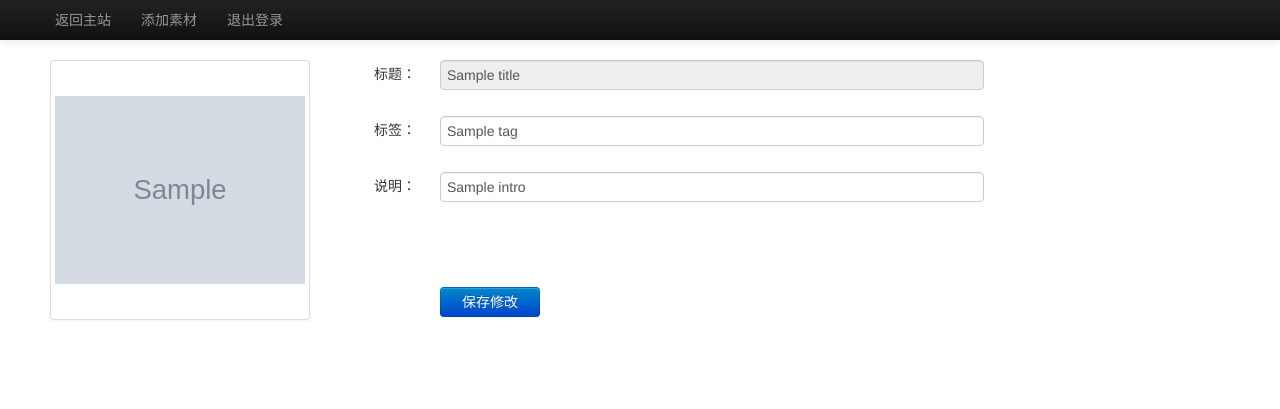
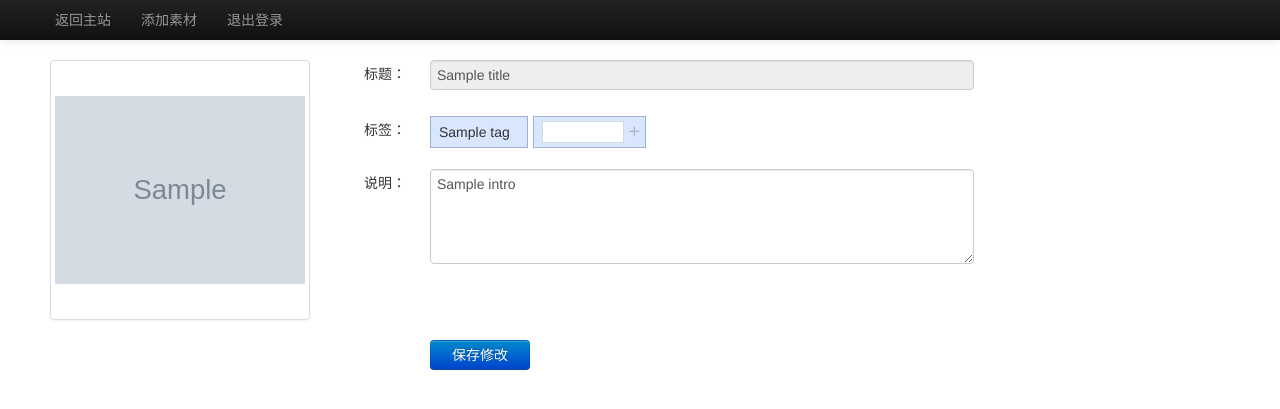
Before and after one commit to phxsuns/sc, a CodeIgniter app: template application/views/admin-edit.php in a window 1280 px wide. Shown: the top 409 px of the page. Run offline with CodeIgniter, Linux system fonts and the light colour scheme; the template is opened without the code that fills it: most values are stand-ins (such as "Sample title", 1, 10 or a date in 2020); grey boxes marked "Sample" are stand-in pictures.

Commit message:
修正添加词条交互

```diff
--- a/application/views/admin-edit.php
+++ b/application/views/admin-edit.php
@@ -28,15 +28,17 @@
 				</div>
 				<div class="edit-row">
 					<label class="edit-label" for="inputTags">标签：</label>
-					<div class="edit-control"><input type="text" id="inputTags" class="input-xxlarge" value="<?=$tag ?>"></div>
+					<div class="edit-control">
+						<input type="text" id="inputTags" class="input-xxlarge h-tags" value="<?=$tag ?>">
+					</div>
 				</div>
 				<div class="edit-row">
 					<label class="edit-label" for="inputIntro">说明：</label>
-					<div class="edit-control"><input type="text" id="inputIntro" class="input-xxlarge" value="<?=$intro ?>"></div>
+					<div class="edit-control"><textarea id="inputIntro" class="input-xxlarge"><?=$intro ?></textarea></div>
 				</div>
 			</div>
-			<div class="edit-save"><button class="btn btn-primary" type="button" id="btnSave" data-id="<?=$id ?>">保存修改</button></div>
 		</div>
+		<div class="edit-save"><button class="btn btn-primary" type="button" id="btnSave" data-id="<?=$id ?>">保存修改</button></div>
 	</div>
 
 	<div id="mask" class="mask"></div>
--- a/static/css/admin.css
+++ b/static/css/admin.css
@@ -85,7 +85,8 @@ html{
 	padding: 20px 10px;
 }
 .edit-body{
-	margin-left: 290px;
+	margin-left: 20px;
+	float: left;
 }
 .edit-row{
 	margin-bottom: 16px;
@@ -101,10 +102,12 @@ html{
 }
 .edit-save{
 	margin-left: 390px;
-	margin-top: 75px;
 }
 .edit-save .btn{
 	width: 100px;
+}
+.edit-control textarea{
+	min-height: 85px;
 }
 
 .thumbnail{
@@ -149,3 +152,58 @@ html{
 	padding-left: 50px;
 	line-height: 32px;
 }
+.h-tagslist{
+	list-style: none;
+	margin: 0;
+	width: 800px;
+}
+.h-tagslist li{
+	background: #d9e7fe;
+	border: 1px solid #9cb0d8;
+	padding: 5px 5px 5px 8px;
+	float: left;
+	cursor: default;
+	margin-right: 5px;
+	margin-bottom: 5px;
+}
+.h-tagslist li a{
+	visibility: hidden;
+	text-decoration: none;
+	color: #aeb8cb;
+	cursor: pointer;
+	font-size: 20px;
+	float: right;
+}
+.h-tagslist li a:hover{
+	color: #222222;
+}
+.h-tagslist li:hover{
+	border-color: #869EC9;
+}
+.h-tagslist li:hover a{
+	visibility: visible;
+}
+
+li.h-tagslist-add{
+	padding: 4px 5px 4px 8px;
+}
+li.h-tagslist-add a{
+	visibility: visible;
+	margin-left: 5px;
+}
+.h-tagslist-add input{
+	border: 1px solid #d9d9d9;
+	padding: 0px;
+	margin: 0px;
+	height: auto;
+	background-color: #FFF;
+	outline: none;
+	box-shadow: none;
+	transition: none;
+	border-radius: 0;
+	width: 80px;
+}
+.h-tagslist-add input:focus{
+	border: 1px solid #4D90FE;
+	box-shadow: none;
+};
--- a/static/js/admin-edit.js
+++ b/static/js/admin-edit.js
@@ -31,3 +31,55 @@ $(function(){
 	});
 
 });
+
+//标签优化
+(function(){
+
+	var formatTags = function(){
+		var $inputTags = $('.h-tags').hide();
+		var $ulTags = $('<ul class="h-tagslist clearfix"><li class="h-tagslist-add"><input type="text"><a href="#">+</a></li></ul>').insertAfter($inputTags);
+
+		var taglist = $inputTags.val().split(',');
+		for(var i = 0; i < taglist.length ; i++){
+			$('<li><span>'+taglist[taglist.length - 1 - i]+'</span><a href="#">×</a></li>').prependTo($ulTags);
+		}
+
+		//同步到文本框
+		$ulTags.bind('sync',function(){
+			var val = '';
+			$(this).find('li span').each(function(){
+				var txt = $(this).text();
+				val += val ? ',' : '';
+				if(txt) val += txt;
+			});
+			$inputTags.val(val);
+		});
+
+		//加减事件
+		$ulTags.delegate('a','click',function(e){
+			e.preventDefault();
+			$me = $(this);
+			if($me.parent().hasClass('h-tagslist-add')){
+				var $input = $me.prev();
+				if($input.val()){
+					$me.parent().before('<li><span>'+$input.val()+'</span><a href="#">×</a></li>');
+					$input.val('');
+				}
+			}else{
+				$me.parent().remove();
+			}
+			$ulTags.trigger('sync');
+		});
+
+		//回车事件
+		$ulTags.find('.h-tagslist-add input').bind('keyup',function(e){
+			if(e.keyCode == 13) $(this).next().trigger('click');
+		});
+
+	}
+
+	$(function(){
+		formatTags();
+	});
+
+})();
```
Also changed, not shown: static/js/admin-add.js (+44 -2 lines).
